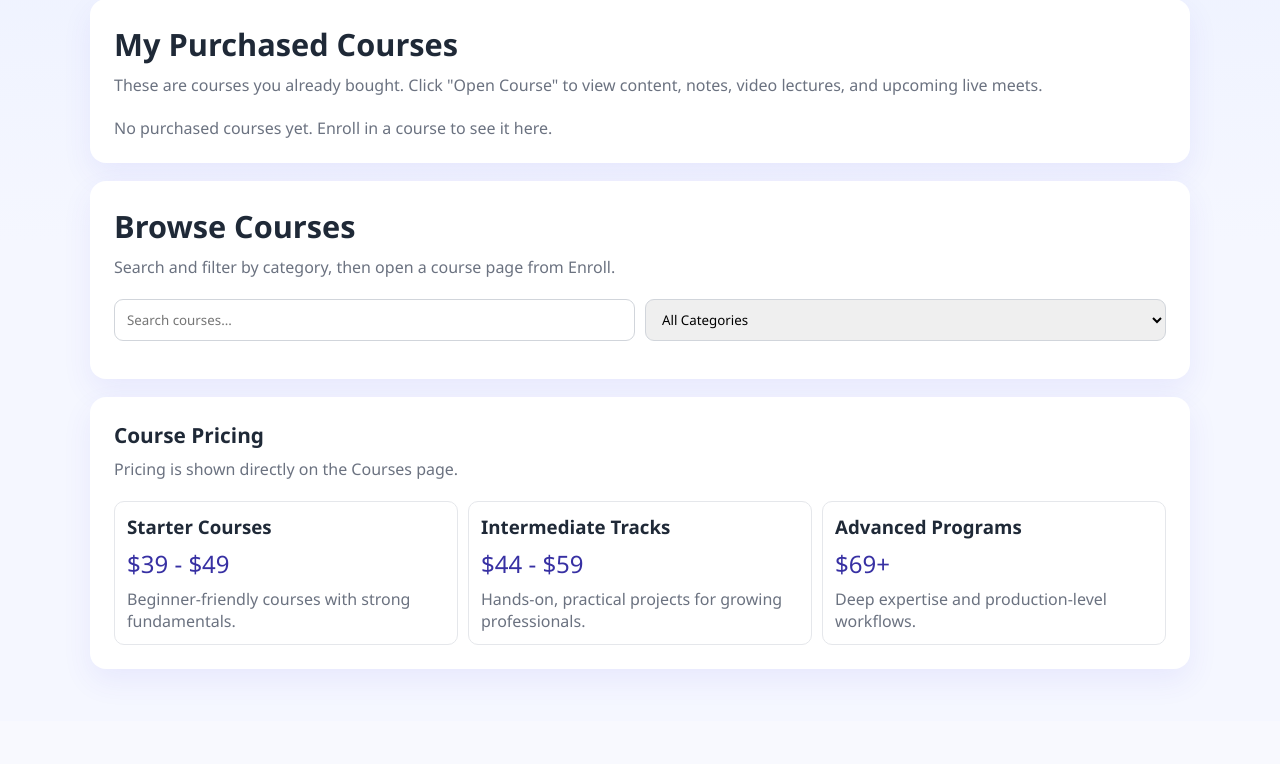
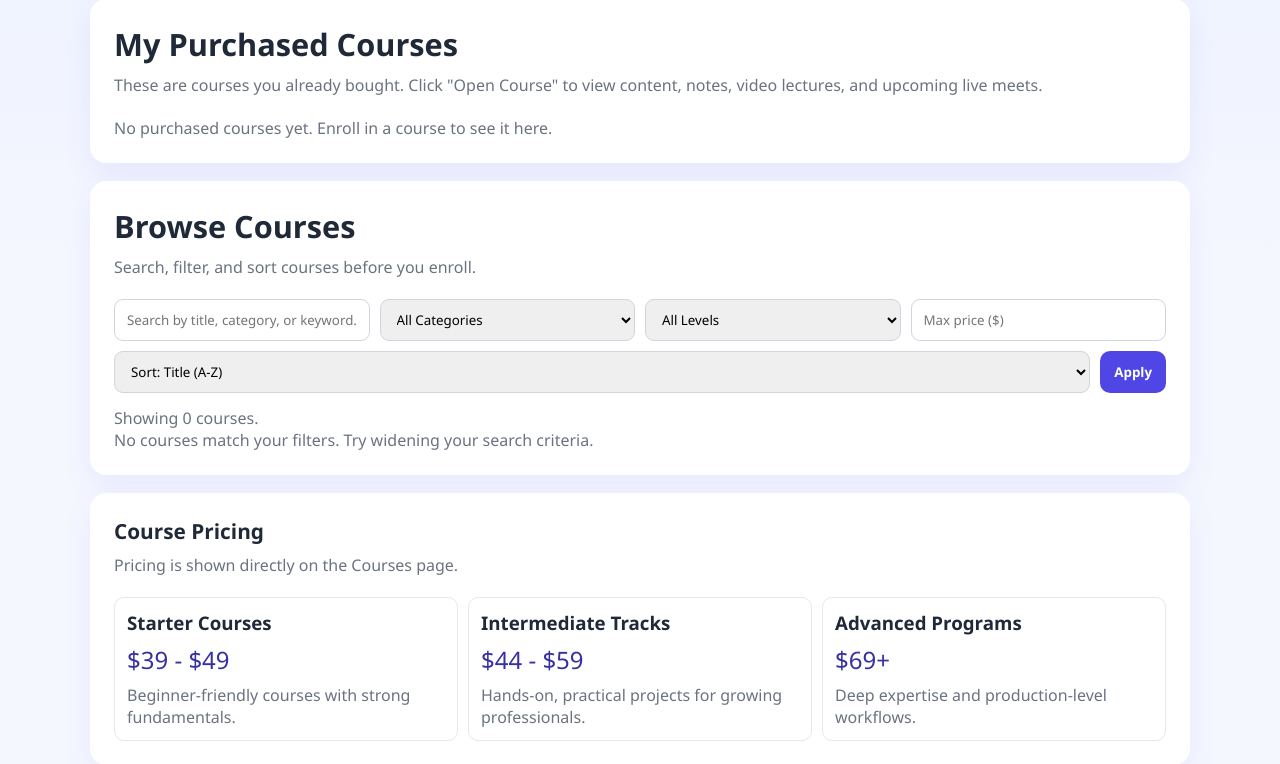
Before and after one commit to Yashesh08/NewLab, a Django app: page /courses/ in a window 1280 px wide. Shown: the part 79-843 px from the top of the page. Before the commit the page ends 754 px from the top, so only its background shows below. Run offline with Django 4.2, Linux system fonts and the light colour scheme; data that the repository does not hold is empty.

Commit message:
Add advanced server-side course filtering and sorting

```diff
--- a/splab/spapp/views.py
+++ b/splab/spapp/views.py
@@ -4,7 +4,7 @@ from django.contrib.auth import authenticate, login, logout
 from django.contrib.auth.decorators import login_required, user_passes_test
 from django.contrib.auth.models import Group, User
 from django.core.mail import send_mail
-from django.db.models import Avg, Count, Max
+from django.db.models import Avg, Count, Max, Min, Q
 from django.http import Http404
 from django.shortcuts import redirect, render
 from django.utils import timezone
@@ -239,8 +239,61 @@ def home(request):
 
 
 def courses(request):
-    queryset = Course.objects.filter(is_published=True).order_by('title')
+    queryset = Course.objects.filter(is_published=True)
+
+    search_query = request.GET.get('q', '').strip()
+    selected_category = request.GET.get('category', '').strip()
+    selected_level = request.GET.get('level', '').strip()
+    sort_by = request.GET.get('sort', 'title_asc').strip() or 'title_asc'
+    max_price_raw = request.GET.get('max_price', '').strip()
+
+    if search_query:
+        queryset = queryset.filter(
+            Q(title__icontains=search_query)
+            | Q(category__icontains=search_query)
+            | Q(short_description__icontains=search_query)
+        )
+
+    if selected_category and selected_category != 'All':
+        queryset = queryset.filter(category=selected_category)
+
+    if selected_level and selected_level != 'All':
+        queryset = queryset.filter(level=selected_level)
+
+    selected_max_price = ''
+    if max_price_raw:
+        try:
+            selected_max_price = max(float(max_price_raw), 0)
+            queryset = queryset.filter(price__lte=selected_max_price)
+        except ValueError:
+            selected_max_price = ''
+
+    ordering_map = {
+        'title_asc': ('title',),
+        'title_desc': ('-title',),
+        'price_low_high': ('price', 'title'),
+        'price_high_low': ('-price', 'title'),
+        'duration_short_long': ('duration_weeks', 'title'),
+        'duration_long_short': ('-duration_weeks', 'title'),
+    }
+    queryset = queryset.order_by(*ordering_map.get(sort_by, ordering_map['title_asc']))
+
     courses_list = [_course_to_dict(course) for course in queryset]
+
+    categories = list(
+        Course.objects
+        .filter(is_published=True)
+        .values_list('category', flat=True)
+        .distinct()
+        .order_by('category')
+    )
+    level_choices = [{'value': value, 'label': label} for value, label in Course.Level.choices]
+    published_price_range = Course.objects.filter(is_published=True).aggregate(
+        min_price=Min('price'),
+        max_price=Max('price'),
+    )
+    min_price = float(published_price_range['min_price'] or 0)
+    max_price = float(published_price_range['max_price'] or 0)
 
     purchased_courses = []
     if request.user.is_authenticated:
@@ -259,6 +312,18 @@ def courses(request):
             'active_page': 'courses',
             'courses': courses_list,
             'purchased_courses': purchased_courses,
+            'search_query': search_query,
+            'selected_category': selected_category or 'All',
+            'selected_level': selected_level or 'All',
+            'selected_max_price': selected_max_price,
+            'sort_by': sort_by,
+            'categories': categories,
+            'level_choices': level_choices,
+            'result_count': len(courses_list),
+            'price_bounds': {
+                'min': min_price,
+                'max': max_price,
+            },
         },
     )
 
--- a/splab/templates/courses.html
+++ b/splab/templates/courses.html
@@ -30,22 +30,61 @@
 
 <section class="card">
     <h2 class="section-title">Browse Courses</h2>
-    <p class="section-subtitle">Search and filter by category, then open a course page from Enroll.</p>
+    <p class="section-subtitle">Search, filter, and sort courses before you enroll.</p>
 
-    <div class="controls">
-        <input id="searchInput" type="text" placeholder="Search courses...">
-        <select id="categoryFilter">
-            <option value="All">All Categories</option>
-            <option value="Development">Development</option>
-            <option value="Design">Design</option>
-            <option value="Marketing">Marketing</option>
-            <option value="Data">Data</option>
+    <form method="get" class="controls">
+        <input
+            name="q"
+            type="text"
+            placeholder="Search by title, category, or keyword..."
+            value="{{ search_query }}"
+        >
+
+        <select name="category">
+            <option value="All" {% if selected_category == 'All' %}selected{% endif %}>All Categories</option>
+            {% for category in categories %}
+                <option value="{{ category }}" {% if selected_category == category %}selected{% endif %}>{{ category }}</option>
+            {% endfor %}
         </select>
-    </div>
+
+        <select name="level">
+            <option value="All" {% if selected_level == 'All' %}selected{% endif %}>All Levels</option>
+            {% for level in level_choices %}
+                <option value="{{ level.value }}" {% if selected_level == level.value %}selected{% endif %}>{{ level.label }}</option>
+            {% endfor %}
+        </select>
+
+        <input
+            name="max_price"
+            type="number"
+            min="0"
+            step="0.01"
+            placeholder="Max price ($)"
+            value="{{ selected_max_price }}"
+        >
+
+        <select name="sort">
+            <option value="title_asc" {% if sort_by == 'title_asc' %}selected{% endif %}>Sort: Title (A-Z)</option>
+            <option value="title_desc" {% if sort_by == 'title_desc' %}selected{% endif %}>Sort: Title (Z-A)</option>
+            <option value="price_low_high" {% if sort_by == 'price_low_high' %}selected{% endif %}>Price: Low to High</option>
+            <option value="price_high_low" {% if sort_by == 'price_high_low' %}selected{% endif %}>Price: High to Low</option>
+            <option value="duration_short_long" {% if sort_by == 'duration_short_long' %}selected{% endif %}>Duration: Short to Long</option>
+            <option value="duration_long_short" {% if sort_by == 'duration_long_short' %}selected{% endif %}>Duration: Long to Short</option>
+        </select>
+
+        <button type="submit" class="button">Apply</button>
+    </form>
+
+    <p class="muted" style="margin-top: 10px;">
+        Showing {{ result_count }} course{{ result_count|pluralize }}.
+        {% if price_bounds.max %}
+            Price range: ${{ price_bounds.min }} to ${{ price_bounds.max }}.
+        {% endif %}
+    </p>
 
     <div id="courseList" class="list">
         {% for course in courses %}
-            <article class="item" data-title="{{ course.title|lower }}" data-category="{{ course.category }}">
+            <article class="item">
                 <span class="pill {% if course.level == 'Beginner' %}success{% elif course.level == 'Intermediate' %}warning{% else %}danger{% endif %}">{{ course.level }}</span>
                 <div>
                     <h3>{{ course.title }}</h3>
@@ -53,6 +92,8 @@
                 </div>
                 <a class="button" href="{% url 'course_detail' course.slug %}" style="text-decoration:none; display:inline-block; text-align:center;">Enroll</a>
             </article>
+        {% empty %}
+            <p class="muted">No courses match your filters. Try widening your search criteria.</p>
         {% endfor %}
     </div>
 </section>
@@ -79,27 +120,3 @@
     </div>
 </section>
 {% endblock %}
-
-{% block scripts %}
-<script>
-    const searchInput = document.getElementById('searchInput');
-    const categoryFilter = document.getElementById('categoryFilter');
-    const cards = Array.from(document.querySelectorAll('#courseList .item'));
-
-    function filterCourses() {
-        const query = searchInput.value.toLowerCase().trim();
-        const category = categoryFilter.value;
-
-        cards.forEach((card) => {
-            const title = card.dataset.title;
-            const itemCategory = card.dataset.category;
-            const matchQuery = title.includes(query);
-            const matchCategory = category === 'All' || itemCategory === category;
-            card.style.display = (matchQuery && matchCategory) ? 'grid' : 'none';
-        });
-    }
-
-    searchInput.addEventListener('input', filterCourses);
-    categoryFilter.addEventListener('change', filterCourses);
-</script>
-{% endblock %}
```
Also changed, not shown: splab/spapp/tests.py (+66 -0 lines).
